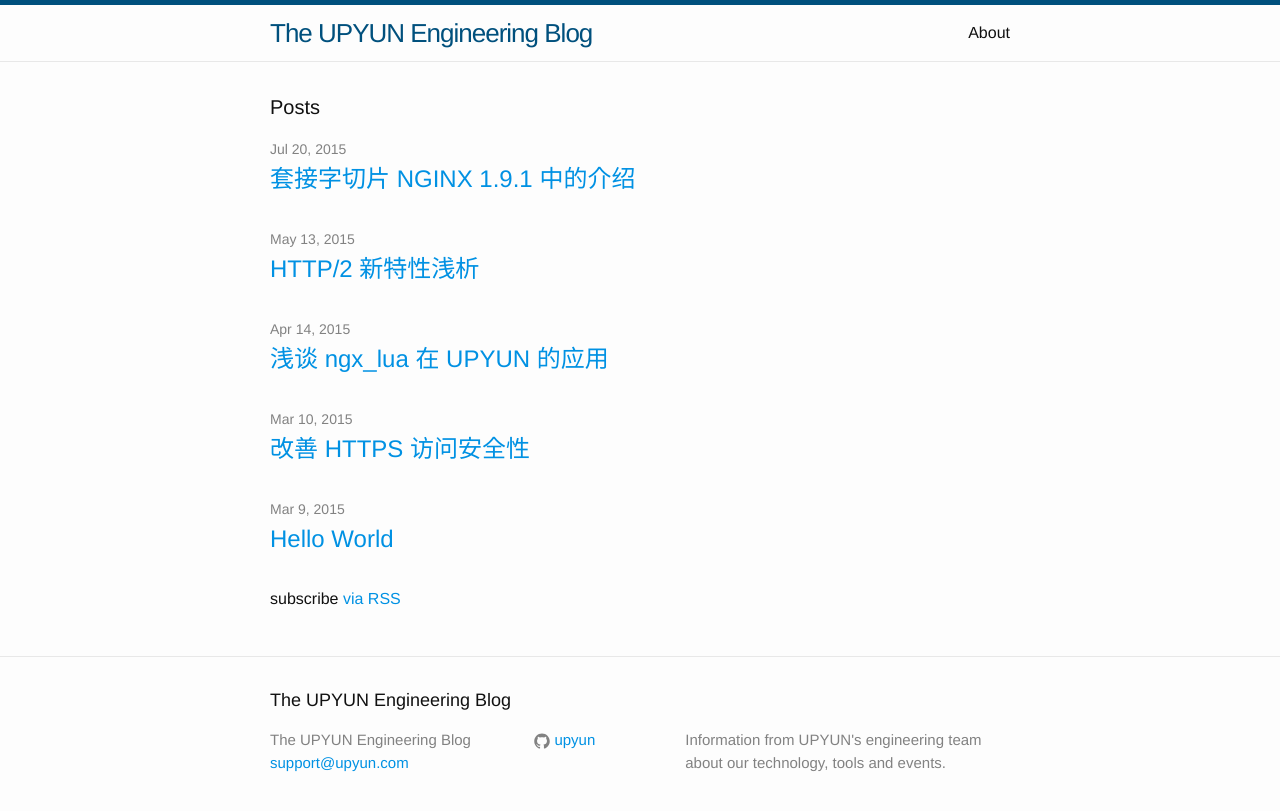
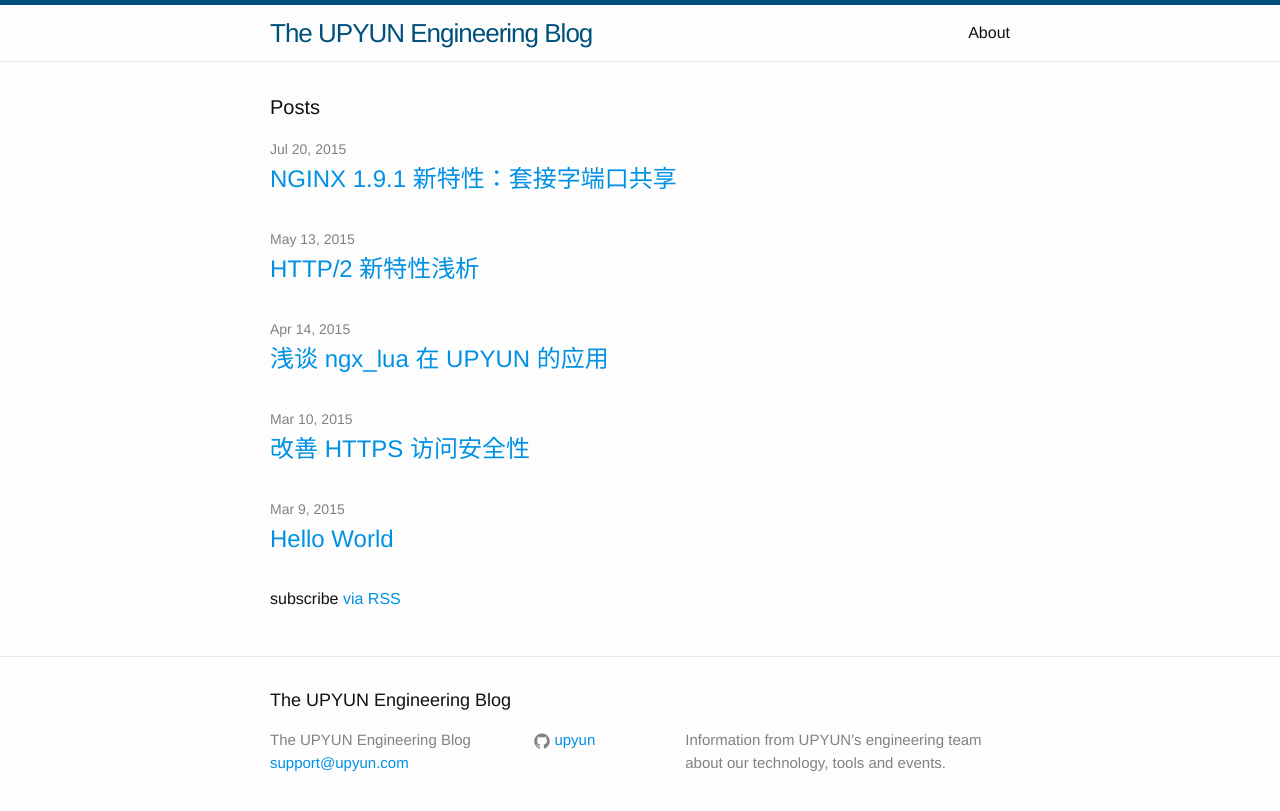
Before and after one commit to upyun/upyun.github.io, a Jekyll site: the page built from index.html, in a window 1280 px wide. Shown: the top 811 px of the page. Built offline with Jekyll 4.4.1, drawn with Linux system fonts in a browser that asks for light colours.

Commit message:
review: fix some typo

```diff
--- a/_posts/2015-07-20-nginx-socket-sharding.markdown
+++ b/_posts/2015-07-20-nginx-socket-sharding.markdown
@@ -1,26 +1,28 @@
 ---
 layout: post
-title: 套接字切片 NGINX 1.9.1 中的介绍
+title: NGINX 1.9.1 新特性：套接字端口共享
 date: 2015-07-20 20:13:00
 author: hdu.yang
 comments: true
 ---
 
-NGINX 1.9.1 发布版本中介绍了一个新的特性－允许套接字端口重用，该特性适用于大部分最新版本的操作系统，其中也包括 DragonFly BSD 和内核 3.9 以后的 Linux 操作系统。套接字端口重用选项允许多个套接字监听同一个绑定的网络地址和端口，这样一来内核就可以将外部的请求连接负载均衡到这些套接字上来。（对于 NGINX Plus 的用户来说，该特性将会在年底发布的版本7中得到支持。）
+> 原文地址： <https://www.nginx.com/blog/socket-sharding-nginx-release-1-9-1/>
 
-实际上很多潜在的用户希望使用端口重用功能。其他服务也可以简单的进行热更新升级（Nginx支持多种方式的热更新）。对于 NGINX 来说，打开该选项可以通过在特定场景下减少连接锁竞争而提高性能。
+NGINX 1.9.1 发布版本中介绍了一个新的特性 —— 允许套接字端口共享，该特性适用于大部分最新版本的操作系统，其中也包括 DragonFly BSD 和内核 3.9 以后的 Linux 操作系统。套接字端口共享选项允许多个套接字监听同一个绑定的网络地址和端口，这样一来内核就可以将外部的请求连接负载均衡到这些套接字上来。（对于 [NGINX Plus](https://www.nginx.com/) 的用户来说，该特性将会在年底发布的版本 7 中得到支持）
 
-如下图所示，在该选项没有生效的前提下，一个单独的监听套接字会通知所有的工作进程，每个进程则会试图争抢接管某个连接。
+实际上很多潜在的用户希望使用端口重用功能。其他服务也可以简单的进行热更新升级（NGINX 支持 [多种方式](http://nginx.org/en/docs/control.html#upgrade) 的热更新）。对于 NGINX 来说，打开该选项可以通过在特定场景下减少连接锁竞争而提高性能。
 
-![NGINX+LUA]({{ site.remoteurl }}/assets/trandition-listen.png)
+如下图所示，在该选项没有生效的前提下，一个单独的监听套接字会通知所有的工作进程，每个进程则会试图争抢接管某个连接：
 
-当该选项生效时，这个时候对于每个网络地址和端口就会有多个监听套接字，每个工作进程对应一个套接字，内核会决定由哪个监听套接字（也就是决定哪个工作进程）接管进来的连接。这个特性可以减少进程与进程之间为接收连接产生的锁竞争而提高多核系统的性能。但是，如果当一个工作进程处于阻塞操作时，这个时候不仅会影响已经被该进程接收的连接，还会阻塞由系统准备分配给该进程的连接请求。
+![NGINX+LUA]({{ site.remoteurl }}/assets/trandition-listen.png!/fw/600)
 
-![NGINX+LUA]({{ site.remoteurl }}/assets/new-listen.png)
+当该选项生效时，这个时候对于每个网络地址和端口就会有多个监听套接字，每个工作进程对应一个套接字，内核会决定由哪个监听套接字（也就是决定哪个工作进程）接管进来的连接。这个特性可以减少进程与进程之间为接收连接产生的锁竞争而提高多核系统的性能。但是，如果当一个工作进程处于阻塞操作时，这个时候不仅会影响已经被该进程接收的连接，还会阻塞由系统准备分配给该进程的连接请求：
+
+![NGINX+LUA]({{ site.remoteurl }}/assets/new-listen.png!/fw/600)
 
 ### 配置套接字共享
 
-如下图所示，可以通过在 listen 指令后添加新的参数 reuseport 来为 HTTP 或者 TCP （流模块）打开套接字端口重用功能。
+如下面配置所示，可以通过在 listen 指令后添加新的参数 reuseport 来为 HTTP 或者 TCP（**流**模块）打开套接字端口共享功能：
 
 ~~~
 http {
@@ -39,18 +41,20 @@ stream {
 }
 ~~~
 
+对于套接字来说，添加 reuseport 参数也就等于禁止了 [accept\_mutex](http://nginx.org/en/docs/ngx_core_module.html#accept_mutex) 指令了，因为 mutex 对于 reuseport 来说是多余的，不过对于那些不希望使用套接字端口共享特性的端口来说，我们则有必要设置 accept\_mutex。
+
 ### reuseport 性能压力测试
 
-我通过运行 wrk 压测工具来压测一个跑在 36 核亚马逊实例上并开启 4 个工作进程的 NGINX。为了减少网络对于测试结果的影响，我们的客户端和 NGINX 都是运行在本地的，并且 NGINX 只返回 “OK” 字符串而不返回文件。我对比了三个不同的配置，一个是默认的（等同于 accept_mutex on），另一个是 accept_mutex off，还有一个则是 reuseport。正如下图所示，使用 reuseport 后每秒能处理的请求数比其他的两个增加了 2-3 倍，并且同时减少了平均延迟和平均延迟的标准差。
+我通过运行 [wrk](https://github.com/wg/wrk) 压测工具来压测一个跑在 36 核亚马逊实例上并开启 4 个工作进程的 NGINX。为了减少网络对于测试结果的影响，我们的客户端和 NGINX 都是运行在本地的，并且 NGINX 只返回 `OK` 字符串而不返回文件。我对比了三个不同的配置，一个是默认的（等同于 accept\_mutex on），另一个是 accept_mutex off，还有一个则是 reuseport。正如下图所示，使用 reuseport 后每秒能处理的请求数比其他的两个增加了 2-3 倍，并且同时减少了平均延迟和平均延迟的标准差。
 
 ![NGINX+LUA]({{ site.remoteurl }}/assets/bench-result.jpg)
 
-我还尝试客户端和 NGINX 分别运行在不同的主机上跑相关的压力测试，但这一次 NGINX 返回的是一个 HTML 文件。正如下表所示，与上图的结果类似，使用端口重用能减少请求的处理延迟，并且延迟标准差减少的更加明显（大概是10倍）。其他结果（并没有在下表中显示）则更加让人欣喜。通过端口重用，请求的压力被各个工作进程均衡掉，而在默认条件下（也就是 accept_mutex 打开），一些工作进程会得到比较高的负载，而在 accept_mutex 关闭的时候，所有的进程都会显示负载比较高。
+我还尝试客户端和 NGINX 分别运行在不同的主机上跑相关的压力测试，但这一次 NGINX 返回的是一个 HTML 文件。正如下表所示，与上图的结果类似，使用端口重用能减少请求的处理延迟，并且延迟标准差减少的更加明显（大概是 10 倍）。其他结果（并没有在下表中显示）则更加让人欣喜。通过端口重用，请求的压力被各个工作进程均衡掉，而在默认条件下（也就是 accept\_mutex 打开），一些工作进程会得到比较高的负载，而在 accept\_mutex 关闭的时候，所有的进程都会显示负载比较高。
 
 ![NGINX+LUA]({{ site.remoteurl }}/assets/result-table.jpg)
 
-在上述的压力测试中，请求的频率很高但是每个请求并不需要复杂的处理。其他一些初步的测试也表明端口重用特性在网络流量匹配的时候最能提高性能。（该参数并不能在邮件模块的上下文监听指令中生效，因为邮件的网络流量并不能匹配这个特性）。我们建议你在使用 reuseport 这个指令前先在你的 NGINX 部署上进行性能测试，而不是全部的 NGINX 部署都使用。对于测试 NGINX 的一些小提示，可以参考在 Konstantin Pavlov 在 2014 NGINX 大会上的演讲。
+在上述的压力测试中，请求的频率很高但是每个请求并不需要复杂的处理。其他一些初步的测试也表明端口重用特性在网络流量匹配的时候最能提高性能。（该参数并不能在邮件模块的上下文监听指令中生效，因为邮件的网络流量并不能匹配这个特性）。我们建议你在使用 reuseport 这个指令前先在你的 NGINX 实例上进行性能测试，而不是全部的 NGINX 实例都使用。对于测试 NGINX 的一些小提示，可以参考 [Konstantin Pavlov](http://www.youtube.com/watch?v=eLW_NSuwYU0) 在 2014 NGINX 大会上的演讲。
 
 ### 致谢
 
-感谢在英特尔工作的卢英奇和 Sepherosa Ziehau，他们每个人各自贡献了使得套接字端口重用生效的解决方案。NGINX 开发小组合并了他们俩的想法从而创造出目前看来比较理想的解决方案。
+感谢在英特尔工作的卢英奇和 Sepherosa Ziehau，他们每个人各自贡献了使得套接字端口共享生效的解决方案。NGINX 开发小组合并了他们俩的想法从而创造出目前看来比较理想的解决方案。
```
